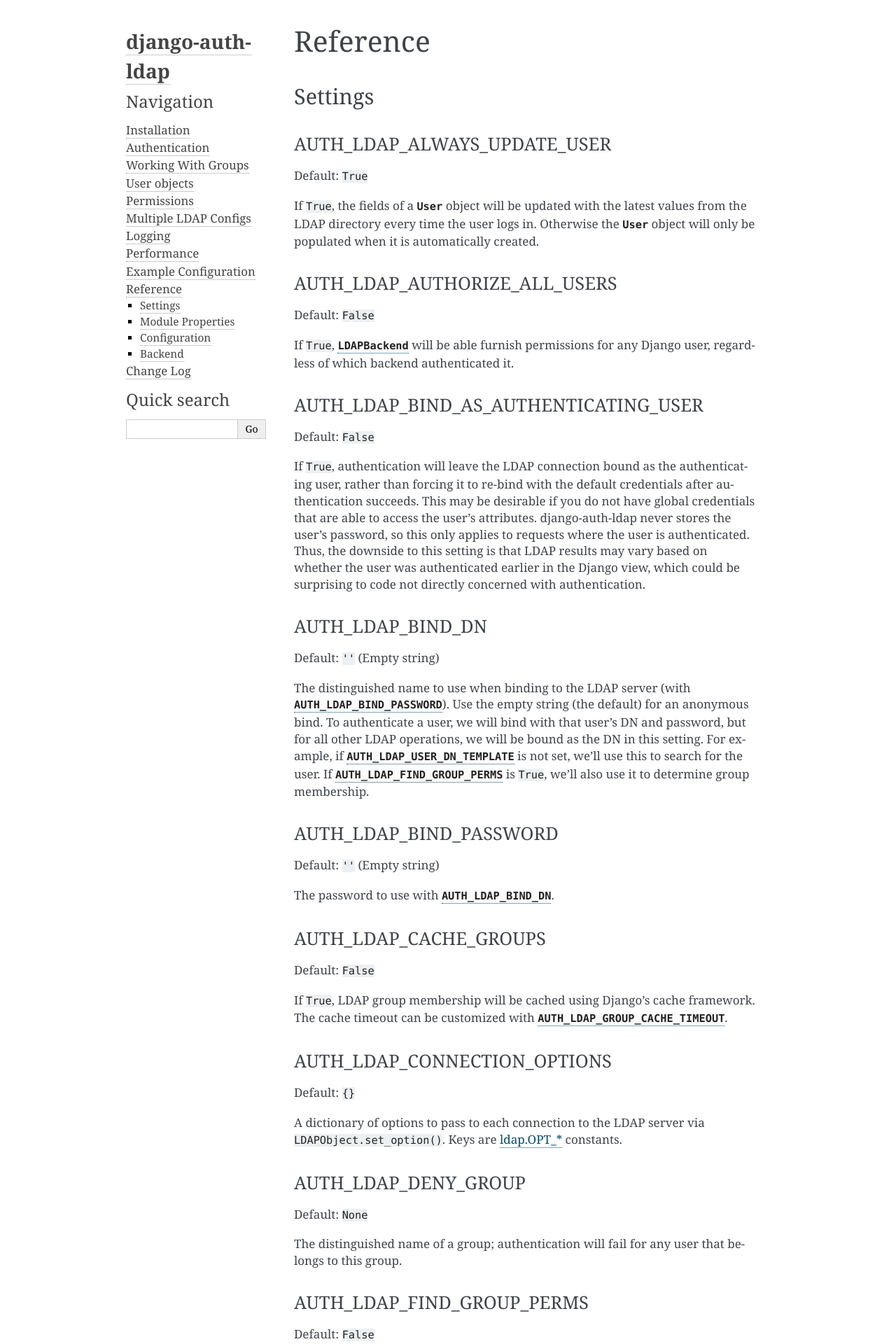
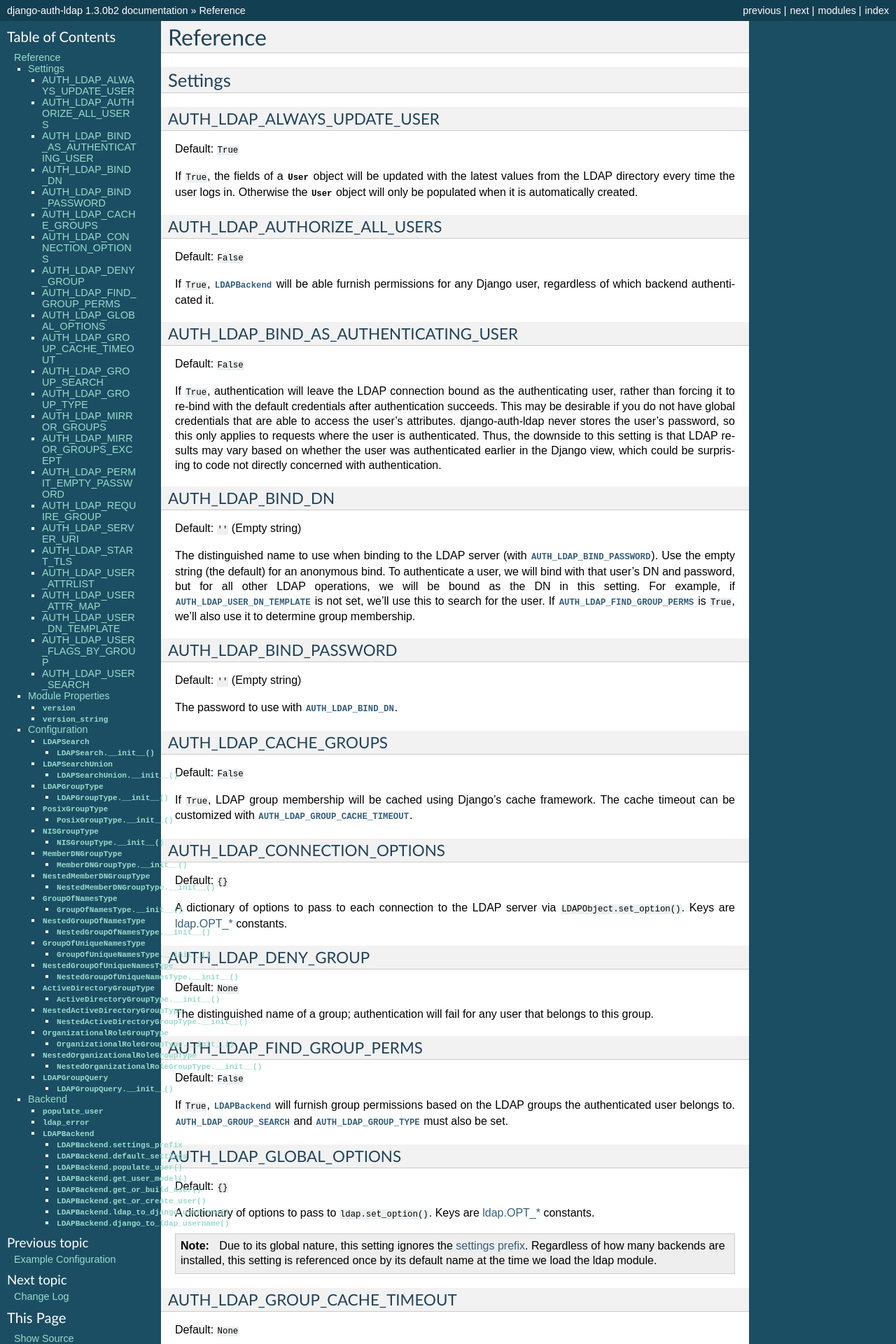
Before and after one commit to django-auth-ldap/django-auth-ldap, a Sphinx documentation site: the page built from docs/source/reference.rst, in a window 1280 px wide. Shown: the top 1920 px of the page at 70% size. Built offline with Sphinx 7.4.7, drawn with Linux system fonts in a browser that asks for light colours; some of the changed text lies outside the part shown.

Commit message:
Documentation cleanup.

```diff
--- a/docs/source/conf.py
+++ b/docs/source/conf.py
@@ -88,7 +88,7 @@
 # The theme to use for HTML and HTML Help pages.  See the documentation for
 # a list of builtin themes.
 #
-html_theme = 'alabaster'
+html_theme = 'default'
 
 # Theme options are theme-specific and customize the look and feel of a theme
 # further.  For a list of options available for each theme, see the
@@ -106,14 +106,14 @@
 #
 # This is required for the alabaster theme
 # refs: http://alabaster.readthedocs.io/en/latest/installation.html#sidebars
-html_sidebars = {
-    '**': [
-        'about.html',
-        'navigation.html',
-        'relations.html',  # needs 'show_related': True theme option to display
-        'searchbox.html',
-    ]
-}
+# html_sidebars = {
+#     '**': [
+#         'about.html',
+#         'navigation.html',
+#         'relations.html',  # needs 'show_related': True theme option to display
+#         'searchbox.html',
+#     ]
+# }
 
 
 # -- Options for HTMLHelp output ------------------------------------------
--- a/docs/source/reference.rst
+++ b/docs/source/reference.rst
@@ -602,6 +602,16 @@
         A subclass may override this to associate LDAP users to Django users any
         way it likes.
 
+    .. method:: get_or_create_user(self, username, ldap_user)
+
+        .. warning::
+
+            Deprecated. This is supported for backwards-compatibility, but will
+            be removed in a future version.
+
+        Like :meth:`get_or_build_user`, but always returns a saved model
+        instance. If you're overriding this, please convert to the new method.
+
     .. method:: ldap_to_django_username(username)
 
         Returns a valid Django username based on the given LDAP username (which
```
Also changed, not shown: README.md (+11 -9 lines), 1 other file.
